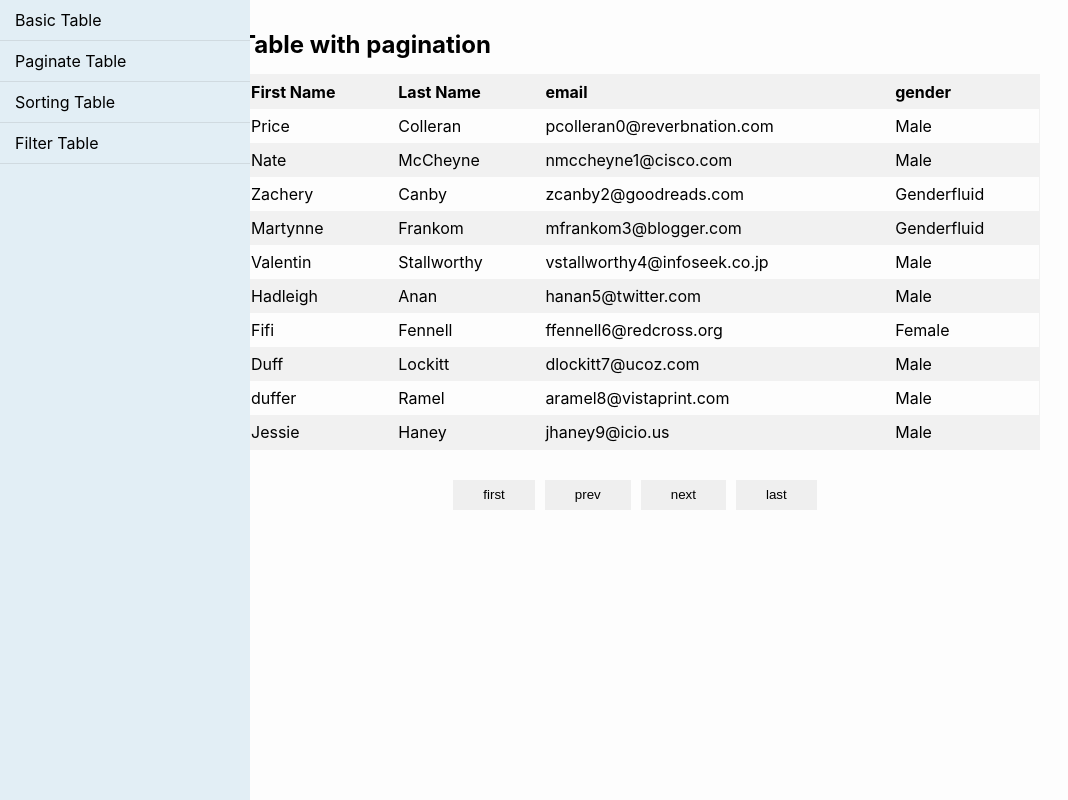
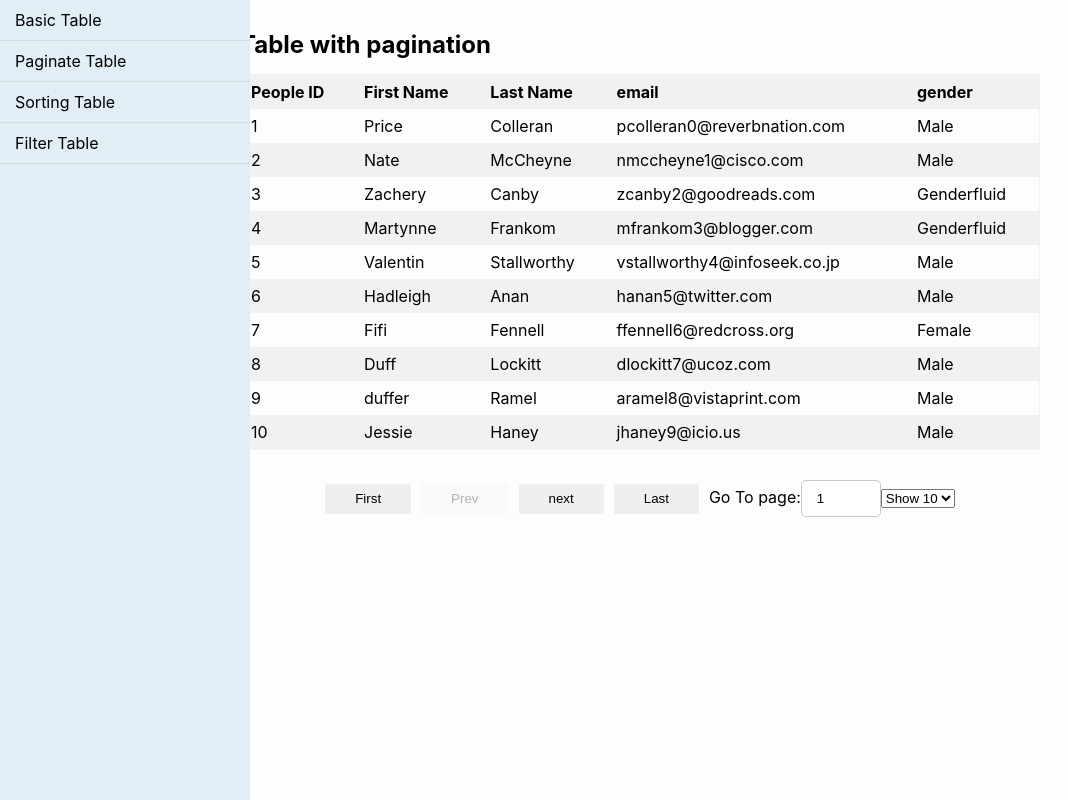
Before and after one commit to KalpanaChamling99/assignment4datatable, a React (Create React App) app: page / in a window 1280 px wide. Shown: the whole page, without its empty margins (0-1068 px from the left). Built offline with nearby package versions, Linux system fonts and the light colour scheme.

Commit message:
added pagination

```diff
--- a/src/components/PaginateTable.jsx
+++ b/src/components/PaginateTable.jsx
@@ -11,6 +11,10 @@
 const columnHelper = createColumnHelper();
 
 const columns =[
+  columnHelper.accessor('id',{
+    cell: info => info.getValue(),
+    header: () => <>People ID</>
+  }),
   columnHelper.accessor('first_name',{
     cell: info => info.getValue(),
     header: () => <>First Name</>
@@ -75,10 +79,56 @@
         </tbody>
       </table>
       <div className='pagination mt-6 text-center'>
-        <button onClick={()=>table.setPageIndex(0)}>first</button>
-        <button>prev</button>
-        <button>next</button>
-        <button>last</button>
+        <button
+          onClick={()=>table.setPageIndex(0)}
+        >
+          First
+        </button>
+        <button
+          onClick={()=>table.previousPage()}
+          disabled= {!table.getCanPreviousPage()}
+        >
+          Prev
+        </button>
+        <button
+          onClick={()=>table.nextPage()}
+          disabled={!table.getCanNextPage()}
+        >
+          next
+        </button>
+        <button
+          onClick = {()=>table.setPageIndex(table.getPageCount() - 1)}
+        >
+          Last
+        </button>
+        <span>
+          <span>Go To page:</span>
+          <input
+            type="number"
+            max = {table.getPageCount()}
+            min = "1"
+            defaultValue={table.getState().pagination.pageIndex + 1}
+            onChange = {(e)=>{
+              const page = e.target.value ? Number(e.target.value) - 1 : 0
+              table.setPageIndex(page)
+            }}
+          />
+        </span>
+        <span>
+          <select
+            value = {table.getState().pagination.pageSize}
+            onChange= {(e)=>{
+              table.setPageSize(Number(e.target.value))
+            }}
+          >
+            {[10,20,30,40,50].map(pageSize => (
+              <option value={pageSize} key={pageSize}>
+                Show {pageSize}
+              </option>
+            ))}
+            Show
+          </select>
+        </span>
       </div>
     </div>
 
--- a/src/stylesheets/master.scss
+++ b/src/stylesheets/master.scss
@@ -4,3 +4,11 @@
 body{
   background-color: rgba(158,158,158,0.02);
 }
+.pagination{
+  input{
+    display: inline-block;
+    &[type=number]{
+      width: 80px;
+    }
+  }
+}
```
Also changed, not shown: 1 other file (tests, documents, lock files or other folders).
